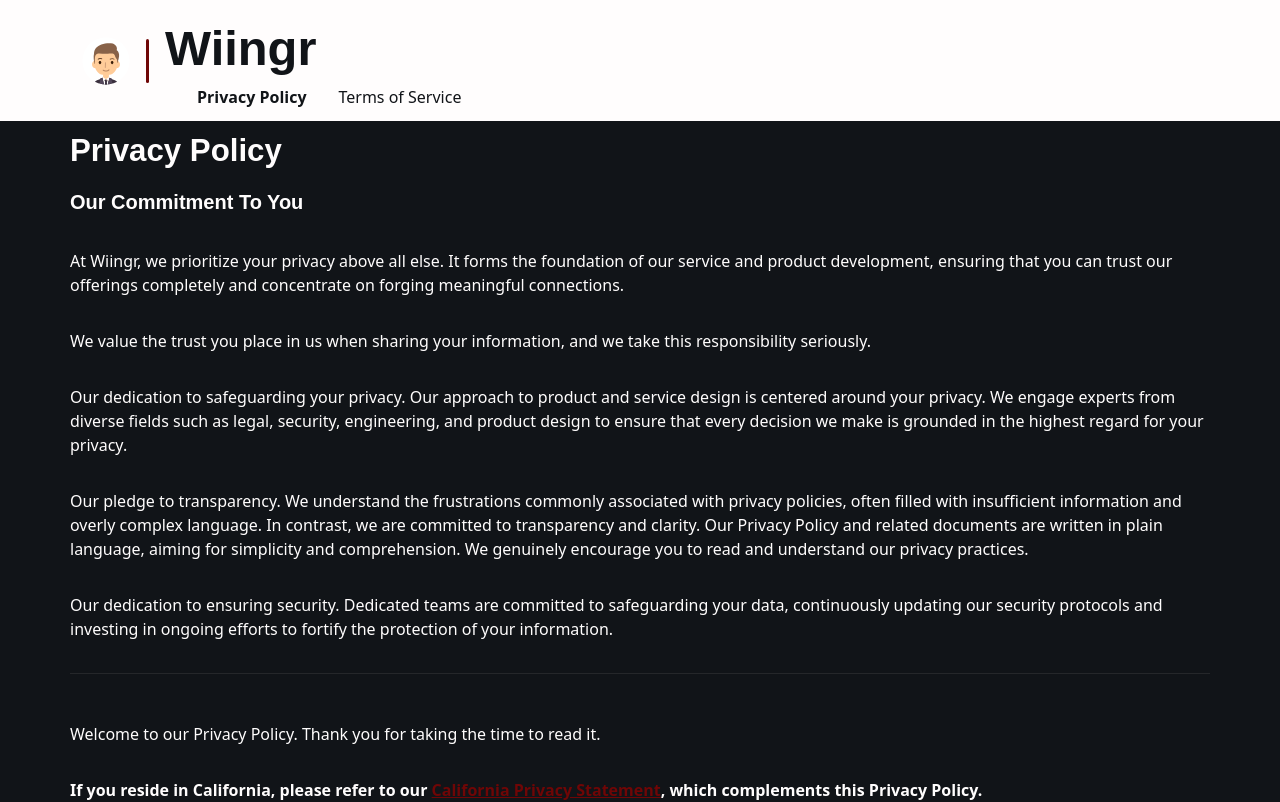
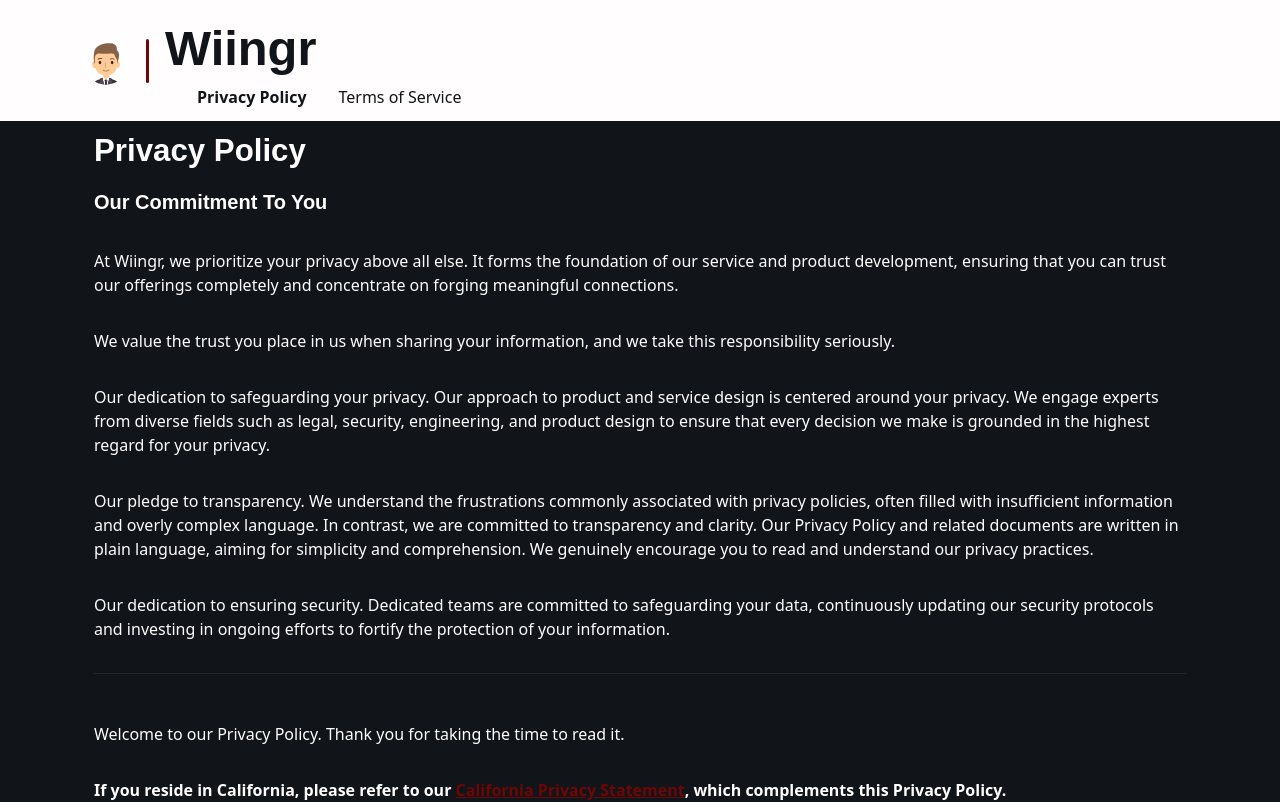
Before and after one commit to isijolatosin/wiingr, a React (Create React App) app: page /privacy-policy in a window 1280 px wide. Shown: the top 802 px of the page. Built offline with nearby package versions, Linux system fonts and the light colour scheme; what tailwindcss-children would draw is missing.

Commit message:
optimize

```diff
--- a/package.json
+++ b/package.json
@@ -42,7 +42,6 @@
 		"@babel/plugin-proposal-private-property-in-object": "^7.21.11",
 		"@tailwindcss/aspect-ratio": "^0.4.2",
 		"@tailwindcss/forms": "^0.5.7",
-    "@tailwindcss/line-clamp": "^0.4.4",
 		"@tailwindcss/typography": "^0.5.10",
 		"tailwindcss": "^3.4.1"
 	}
--- a/src/pages/PrivacyPolicy.js
+++ b/src/pages/PrivacyPolicy.js
@@ -21,7 +21,7 @@
 	const { state } = useAppContext();
 	return (
 		<Layout>
-			<main className="px-5 pt-24 pb-10 mx-auto max-w-max-content-width lg:px-0">
+			<main className="px-4 pt-24 pb-10 mx-auto max-w-max-content-width ">
 				<h1 className="pt-5 text-3xl font-bold font-arima">Privacy Policy</h1>
 				<section className="pb-5 ">
 					<HeadParagraph
```
Also changed, not shown: 1 other file (tests, documents, lock files or other folders). Lines whose indentation alone changed are shown as unchanged.
